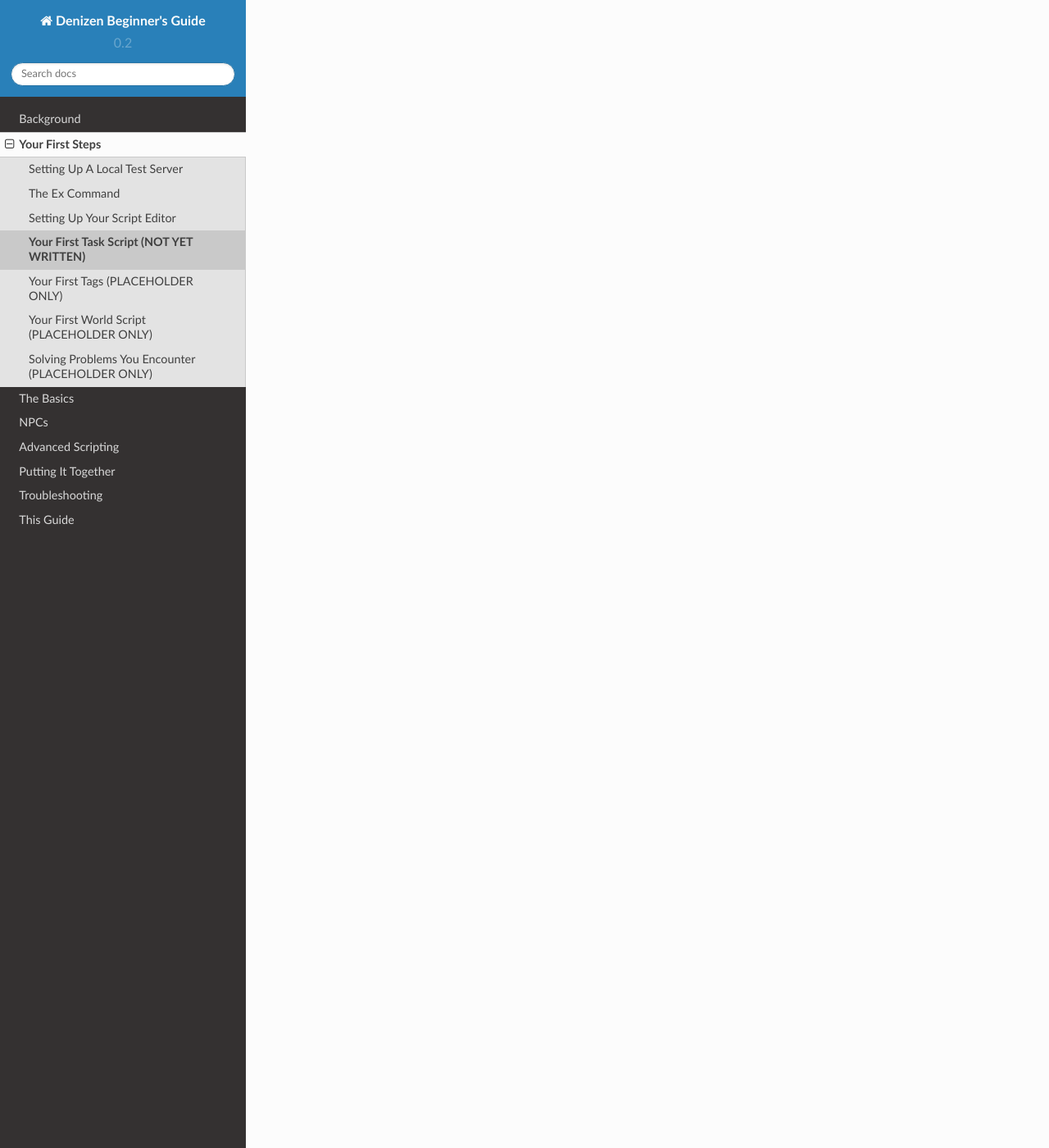
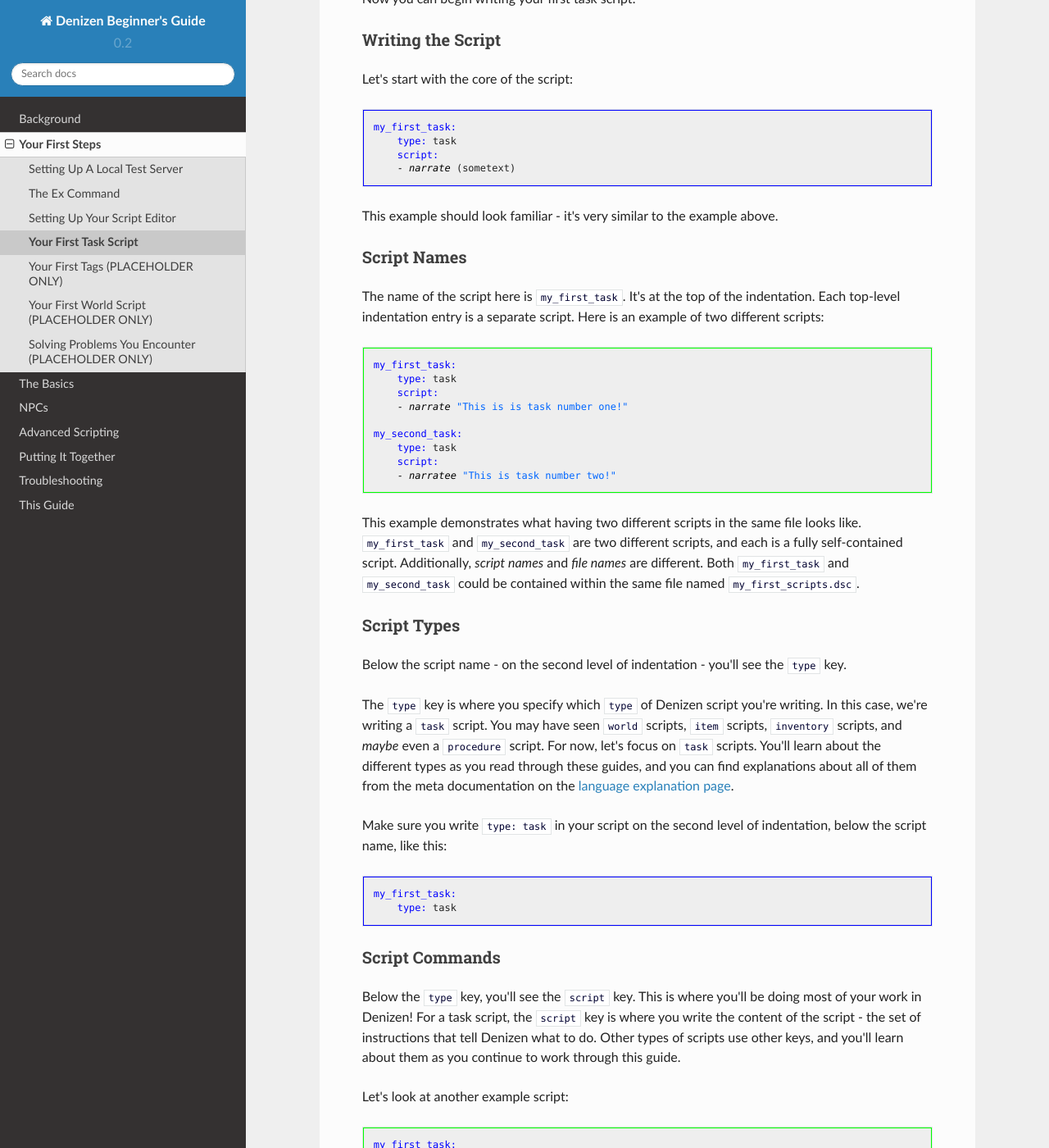
Before and after one commit to DenizenScript/Denizen-Beginners-Guide, a Sphinx documentation site: the page built from source/guides/first-steps/task-script.md, in a window 1280 px wide and 1400 px high, scrolled down 1453 px. Shown: the whole window at 82% size. Built offline with Sphinx 7.4.7 and the Read the Docs theme 2.0.0, drawn with Linux system fonts in a browser that asks for light colours; some of the changed text lies outside the part shown.

Commit message:
First draft of task script tutorial (#1)
* First draft of task script tutorial

* Remove TODO

* Update task-script.md

* Additional review changes

* More titlecase

* Link fix, section fixes, rewording

````diff
--- a/source/guides/first-steps/task-script.md
+++ b/source/guides/first-steps/task-script.md
@@ -1,4 +1,130 @@
-Your First Task Script (NOT YET WRITTEN)
+Your First Task Script
 ----------------------
 
-**TODO: Write-up that guides the user through writing a basic task script (just a task with a narrate line) using VS-Code, emphasizing things like file extension and placement. Also run it in-game with `/ex run`.**
+```eval_rst
+.. contents:: Table of Contents
+    :local:
+```
+
+### Task Script Basics
+
+A task script is a stand-alone script that can be run either via in-game command with the [`/ex` command](/guides/first-steps/ex-command), or by the `run` command in a script.
+
+Task scripts will run all of the Denizen commands that they include. A task script can be simple, it can be complicated, and it can even run other task scripts. This is useful to create logic-based script chains, like dialogue options or random content.
+
+### Task Script Syntax
+
+Here's an example of a basic task script.
+
+```dscript_green
+example_task:
+    type: task
+    script:
+    - narrate "This is a basic task script!"
+```
+
+This script will narrate the text: `This is a basic task script!` to the player attached to the script. If you use the `/ex` command to run this script - specifically, by running `/ex run example_task` in-game, *you* will be the attached player.
+
+### Building Your First Task Script in VS Code
+
+Previously, you've learned [how to create an environment in VS Code](/guides/first-steps/script-editor), the editor that we recommend for writing Denizen scripts.
+
+#### Creating the File
+
+To create your first task script, start by opening your scripts folder in VS Code.
+
+TODO SCREENSHOT (open scripts folder)
+
+From there, right click the scripts folder in the explorer menu and click the "New File" option.
+
+TODO SCREENSHOT (new file highlighted)
+
+Now you can begin writing your first task script!
+
+#### Writing the Script
+
+Let's start with the core of the script:
+
+```dscript_blue
+my_first_task:
+    type: task
+    script:
+    - narrate (sometext)
+```
+
+This example should look familiar - it's very similar to the example above.
+
+#### Script Names
+
+The name of the script here is `my_first_task`. It's at the top of the indentation. Each top-level indentation entry is a separate script. Here is an example of two different scripts:
+
+```dscript_green
+my_first_task:
+    type: task
+    script:
+    - narrate "This is is task number one!"
+
+my_second_task:
+    type: task
+    script:
+    - narratee "This is task number two!"
+```
+
+This example demonstrates what having two different scripts in the same file looks like. `my_first_task` and `my_second_task` are two different scripts, and each is a fully self-contained script. Additionally, *script names* and *file names* are different. Both `my_first_task` and `my_second_task` could be contained within the same file named `my_first_scripts.dsc`.
+
+#### Script Types
+
+Below the script name - on the second level of indentation - you'll see the `type` key.
+
+The `type` key is where you specify which `type` of Denizen script you're writing. In this case, we're writing a `task` script. You may have seen `world` scripts, `item` scripts, `inventory` scripts, and *maybe* even a `procedure` script. For now, let's focus on `task` scripts. You'll learn about the different types as you read through these guides, and you can find explanations about all of them from the meta documentation on the [language explanation page](https://one.denizenscript.com/denizen/lngs/container).
+
+Make sure you write `type: task` in your script on the second level of indentation, below the script name, like this:
+
+```dscript_blue
+my_first_task:
+    type: task
+```
+
+#### Script Commands
+
+Below the `type` key, you'll see the `script` key. This is where you'll be doing most of your work in Denizen! For a task script, the `script` key is where you write the content of the script - the set of instructions that tell Denizen what to do. Other types of scripts use other keys, and you'll learn about them as you continue to work through this guide.
+
+Let's look at another example script:
+
+```dscript_green
+my_first_task:
+    type: task
+    script:
+    - narrate "This is a valid task script!"
+    - narrate "Congratulations on writing your first script!"
+```
+
+Notice how the text we want to narrate - `This is a valid task script!` - is enclosed in `""` quotes. Because the message we want to narrate has ` ` spaces in it, we enclose it in quotes to make sure that the command only has one argument. Denizen commands have arguments that are separated by ` ` spaces. For example, `run one two three` has arguments `one`, `two`, and `three`, but `run "one two three"` only has one argument, `one two three`.
+
+You can also use one task script to trigger another task script. That looks like this:
+
+```dscript_green
+my_first_task:
+    type: task
+    script:
+    - narrate "This is a valid task script!"
+    - narrate "Congratulations on writing your first script!"
+    - run my_second_task
+```
+
+```dscript_green
+my_second_task:
+    type: task
+    script:
+    - narrate "This is your second task script!"
+```
+
+This is just a basic example, and you'll be able to create more complicated and powerful scripts as you learn more about Denizen.
+
+### Completed Product
+
+At this point, you should have a task script that's ready to run! Go on, give it a try - use the `/ex run (YourTaskName)` command to run the task in-game. For example, the in-game command to run the above script would be `/ex run my_first_task`.
+
+If you see the text that you wrote for the `narrate` command, you've successfully written your first task script. Congratulations!
+
+TODO SCREENSHOT (in-game script successfully run)
````
